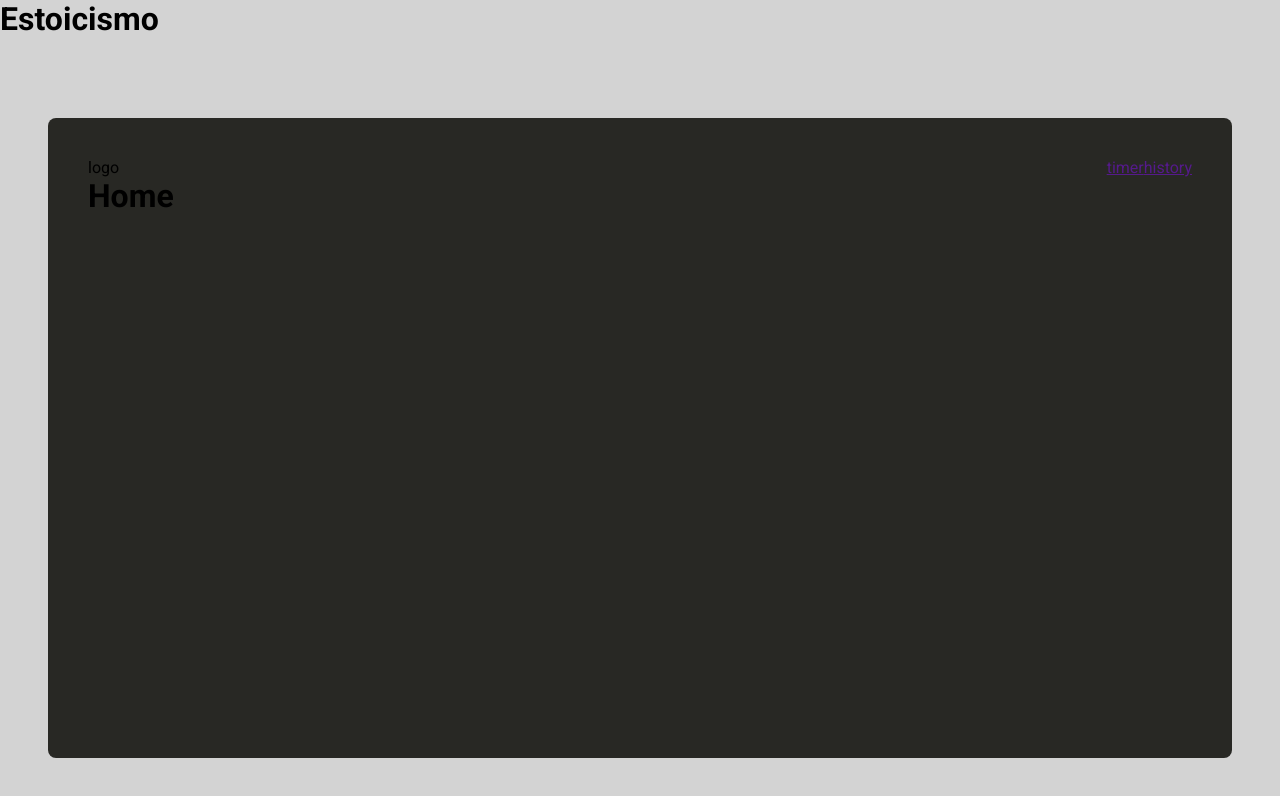
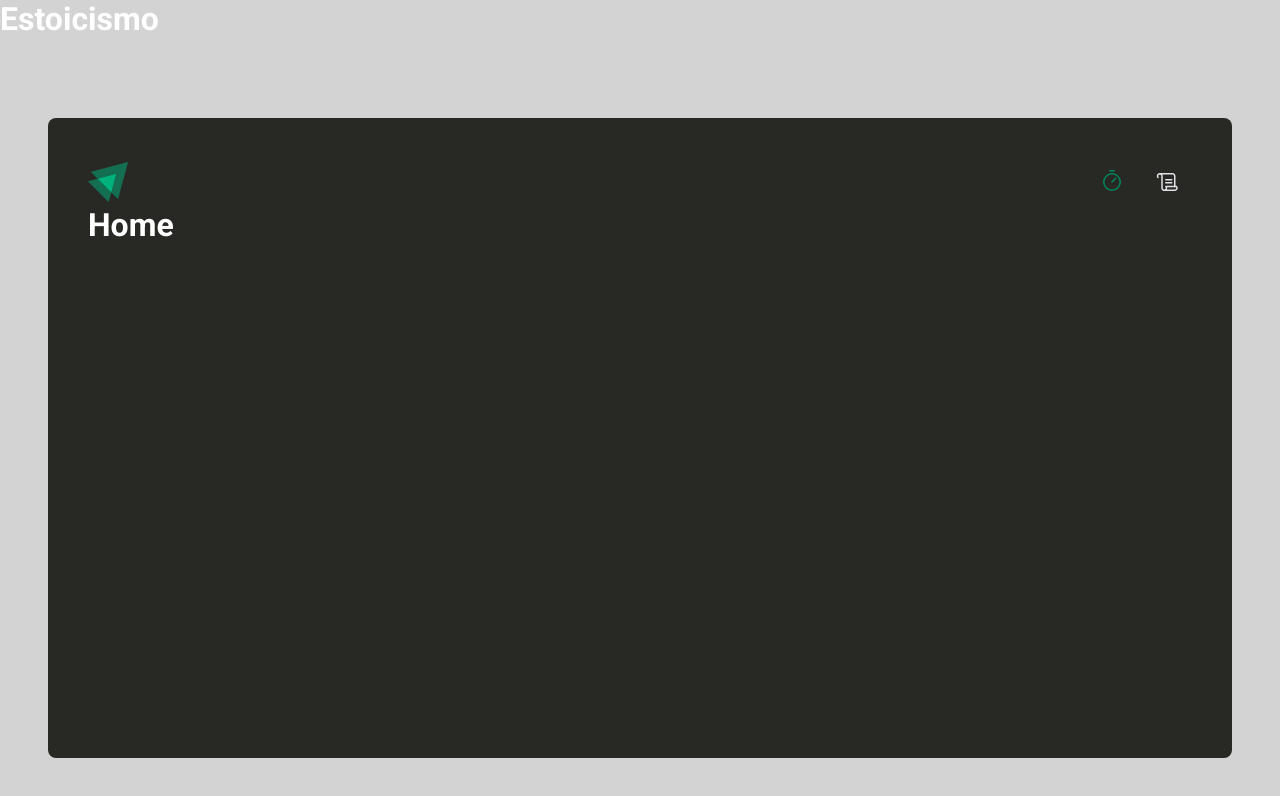
Before and after one commit to lincolnzera1/react-tsx-rocketseat, a React (Vite) app: page / in a window 1280 px wide. Shown: the top 796 px of the page. Built offline with nearby package versions, Linux system fonts and the light colour scheme.

Commit message:
03 - Header & Layout Rocketseat

```diff
--- a/src/components/Header/index.tsx
+++ b/src/components/Header/index.tsx
@@ -1,12 +1,20 @@
-import { HeaderContainer } from "./styles";
+import { HeaderContainer } from './styles'
+import { Timer, Scroll } from 'phosphor-react'
+
+import logoIgnite from '../../assets/logo-ignite.svg'
+import { NavLink } from 'react-router-dom'
 
 export function Header() {
   return (
     <HeaderContainer>
-      <span>logo</span>
+      <img src={logoIgnite} alt="" />
       <nav>
-        <a href="">timer</a>
-        <a href="">history</a>
+        <NavLink to="/" title="Timer">
+          <Timer size={24} />
+        </NavLink>
+        <NavLink to="history" title="Histórico">
+          <Scroll size={24} />
+        </NavLink>
       </nav>
     </HeaderContainer>
   )
--- a/src/components/Header/styles.ts
+++ b/src/components/Header/styles.ts
@@ -4,4 +4,31 @@
   display: flex;
   align-items: center;
   justify-content: space-between;
+
+  nav {
+    display: flex;
+    gap: 0.5rem;
+
+    a {
+      width: 3rem;
+      height: 3rem;
+
+      display: flex;
+      justify-content: center;
+      align-items: center;
+
+      color: ${(props) => props.theme['gray-100']};
+
+      border-top: 3px solid transparent;
+      border-bottom: 3px solid transparent;
+
+      &:hover {
+        border-bottom: 3px solid ${(props) => props.theme['green-500']};
+      }
+
+      &.active {
+        color: ${(props) => props.theme['green-500']};
+      }
+    }
+  }
 `
--- a/src/styles/global.ts
+++ b/src/styles/global.ts
@@ -9,7 +9,7 @@
 
     body{
         background-color: ${(props) => props.theme.gray};
-        color: #black;
+        color: white;
     }
 
     body, input, textarea, button {
```
Also changed, not shown: src/assets/logo-ignite.svg (added).
